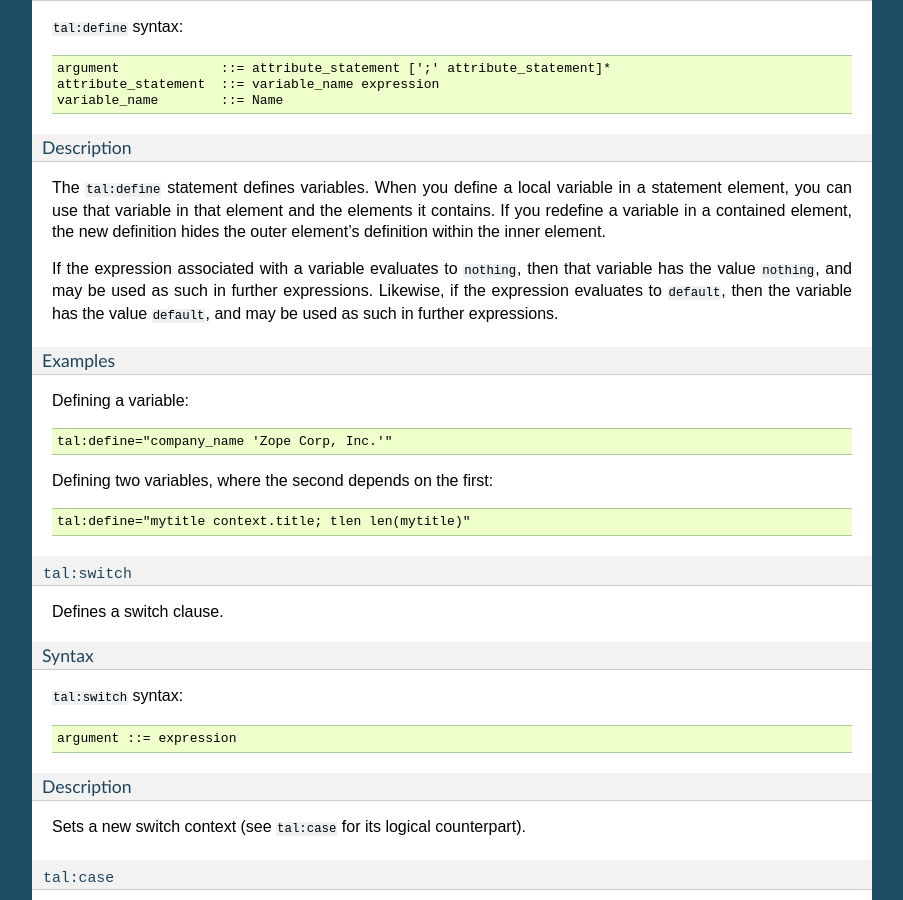
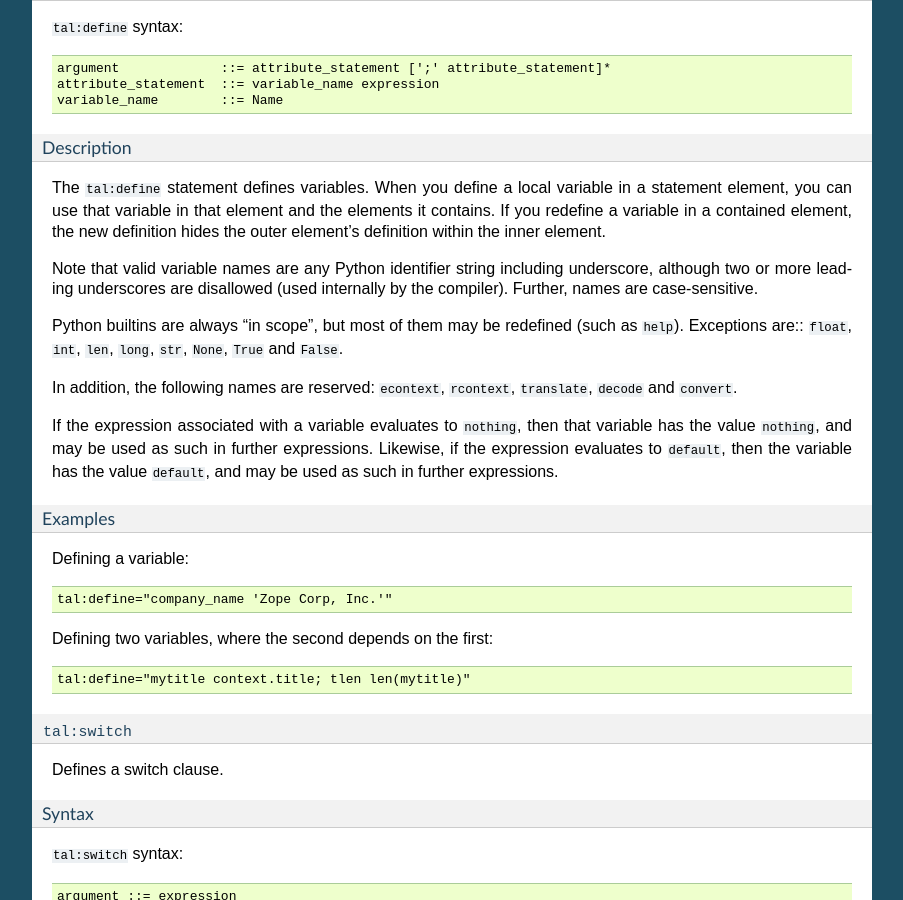
Before and after one commit to malthe/chameleon, a Sphinx documentation site: the page built from docs/reference.rst, in a window 1280 px wide and 900 px high, scrolled down 4137 px. Shown: the whole window, without its empty margins (198-1101 px from the left). Built offline with Sphinx 7.4.7, drawn with Linux system fonts in a browser that asks for light colours.

Commit message:
Fixed issues with valid variable names, in particular, it's now allowed to lead a variable name with a single underscore (but not two or more). Also, the names "append" and "stream" are now allowed (previously reserved for internal use). This has also been described now in the documentation.

```diff
--- a/docs/reference.rst
+++ b/docs/reference.rst
@@ -275,6 +275,18 @@ local variable in a statement element, you can use that variable in
 that element and the elements it contains.  If you redefine a variable
 in a contained element, the new definition hides the outer element's
 definition within the inner element.
+
+Note that valid variable names are any Python identifier string
+including underscore, although two or more leading underscores are
+disallowed (used internally by the compiler). Further, names are
+case-sensitive.
+
+Python builtins are always "in scope", but most of them may be
+redefined (such as ``help``). Exceptions are:: ``float``, ``int``,
+``len``, ``long``, ``str``, ``None``, ``True`` and ``False``.
+
+In addition, the following names are reserved: ``econtext``,
+``rcontext``, ``translate``, ``decode`` and ``convert``.
 
 If the expression associated with a variable evaluates to ``nothing``,
 then that variable has the value ``nothing``, and may be used as such
```
Also changed, not shown: CHANGES.rst (+17 -0 lines), 2 other files.
